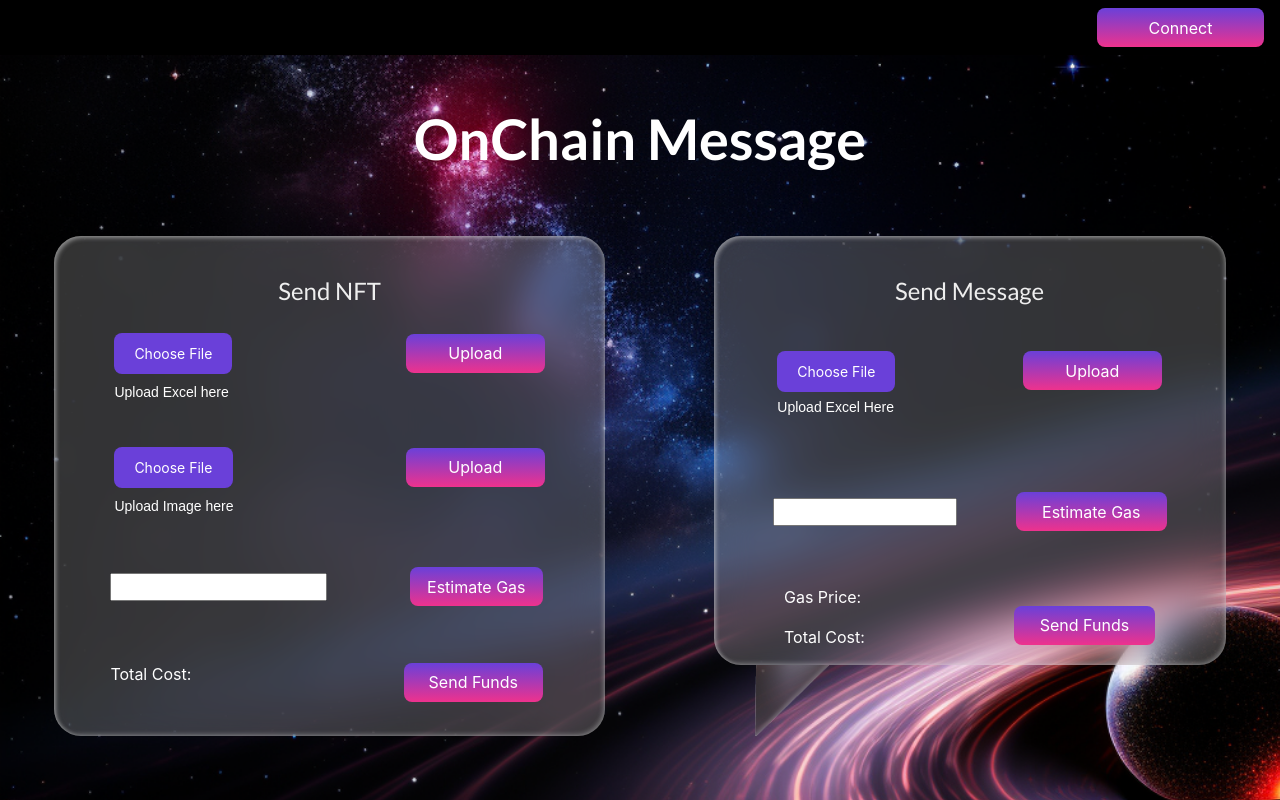
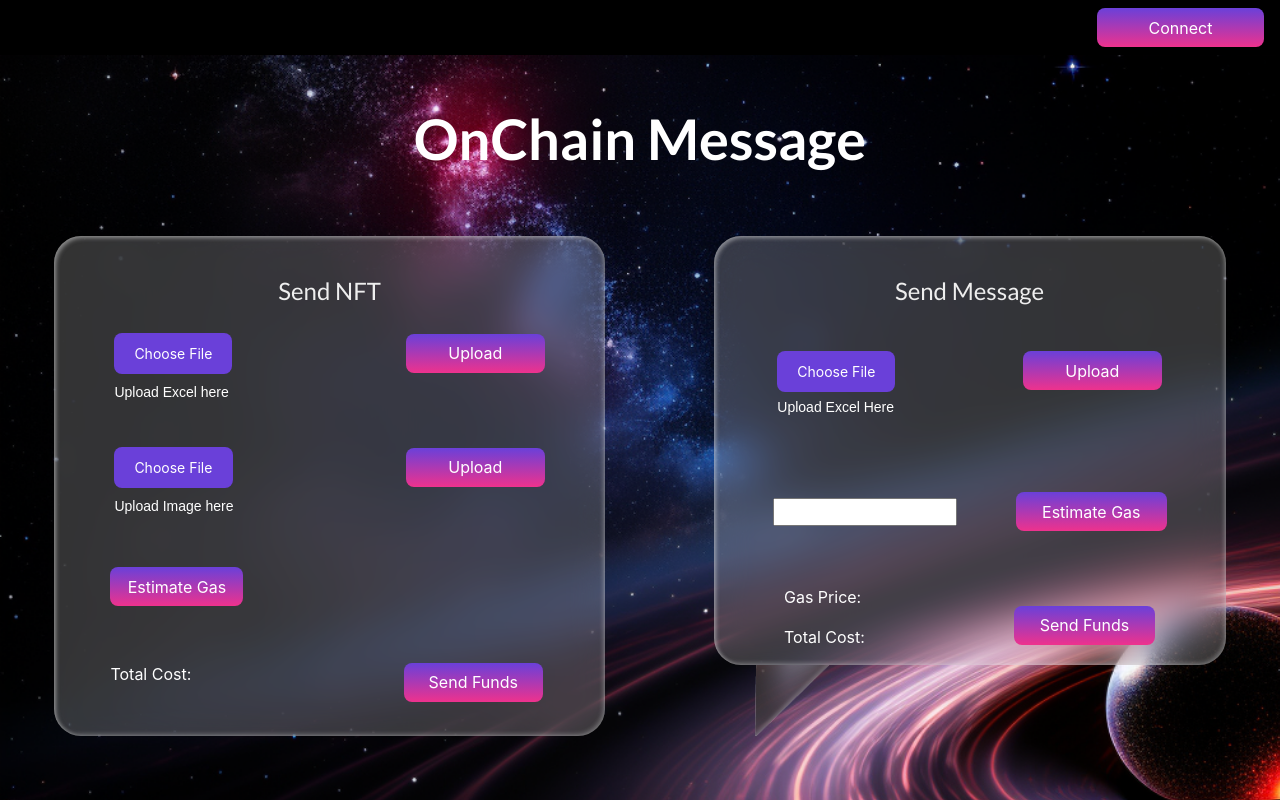
Before and after one commit to shadab-06k/OnChain-, a React (Create React App) app: page /connect-wallet in a window 1280 px wide. Shown: the top 800 px of the page. Built offline with nearby package versions, Linux system fonts and the light colour scheme; no server answers.

Commit message:
nft input changes

```diff
--- a/src/components/ConnectWallet/ConnectWallet.jsx
+++ b/src/components/ConnectWallet/ConnectWallet.jsx
@@ -1109,7 +1109,7 @@ const ConnectWallet = () => {
   </button> */}
             </div>
             <div className="nft-custom-input-text-container">
-              <input
+              {/* <input
                 className="nft-input-write"
                 type="text"
                 maxLength={20}
@@ -1118,7 +1118,7 @@ const ConnectWallet = () => {
                 value={inputValueSendNft}
                 onChange={handleInputChangeSendNftFunds}
                 readOnly={isInputReadOnlyNft}
-              />
+              /> */}
               <button
                 className="my-2 nft-message-estimate-btn"
                 type="button"
@@ -1219,7 +1219,6 @@ const ConnectWallet = () => {
                 <input
                   className="input-write"
                   type="text"
-                  maxLength={20}
                   name=""
                   id=""
                   value={inputValueSendMessage}
```
